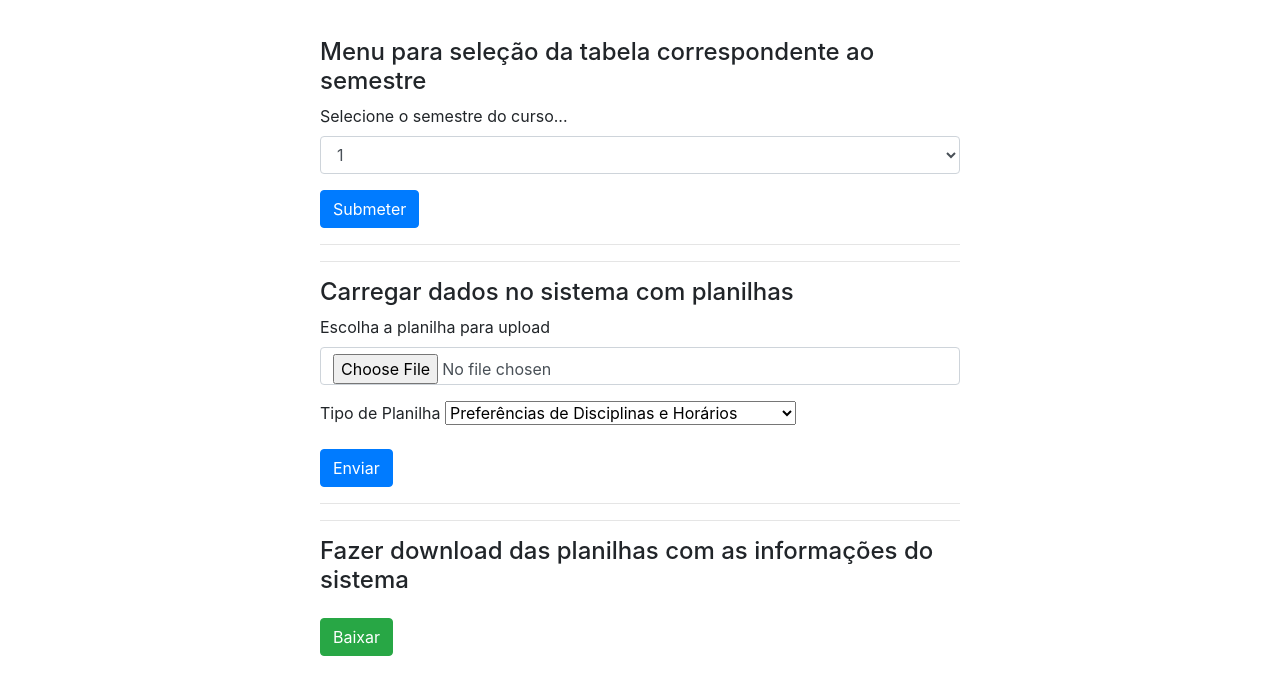
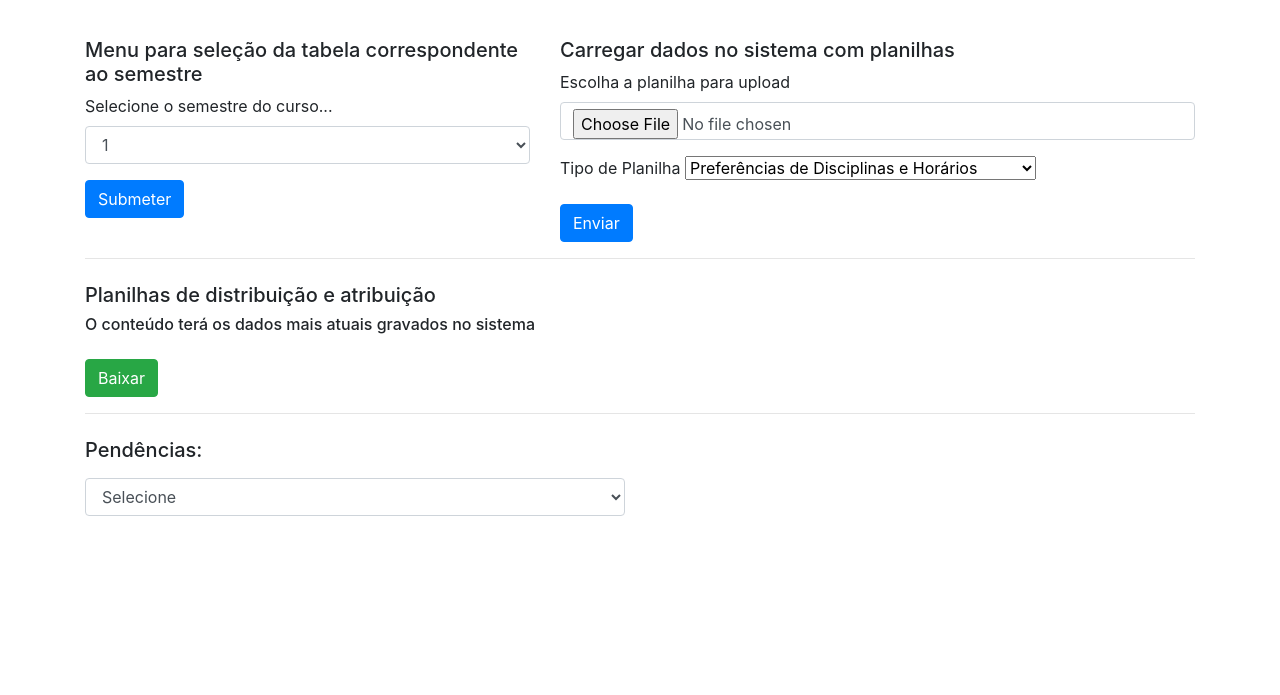
Before and after one commit to lucastoupitzen/ferramenta-graduacao-si, a Django app: page / in a window 1280 px wide. Shown: the top 695 px of the page. Run offline with Django 4.2, Linux system fonts and the light colour scheme; tables that the repository leaves empty hold one stand-in row (values such as "Sample post").

Commit message:
botão de pendências

```diff
--- a/table/templates/table/menu.html
+++ b/table/templates/table/menu.html
@@ -7,11 +7,15 @@
     <link rel="stylesheet" href="https://cdn.jsdelivr.net/npm/bootstrap@4.1.3/dist/css/bootstrap.min.css"
         integrity="sha384-MCw98/SFnGE8fJT3GXwEOngsV7Zt27NXFoaoApmYm81iuXoPkFOJwJ8ERdknLPMO" crossorigin="anonymous">
     <link rel="stylesheet" href="{% static 'table/css/styles.css' %}">
+    <script src="https://code.jquery.com/jquery-3.6.0.min.js"></script>
     <title>Menu</title>
 </head>
 <body>
-    <div style="width:50%;" class="mx-auto">
-        <h4>Menu para seleção da tabela correspondente ao semestre</h4>
+    <div style="width:90%;" class="mx-auto">
+        <div class="container mt-4 mb-4">
+            <div class="row">
+                <div class="col-sm-5">
+                    <h5>Menu para seleção da tabela correspondente ao semestre</h5>
                     <form id="semestreCurso" method="post" action = "redirect" >
                         {% csrf_token %}
                         <div class="form-group">
@@ -29,10 +33,9 @@
                         </div>
                         <input type="submit" class="btn btn-primary" value="Submeter">
                     </form>
-        <hr>
-        <hr>
-
-        <h4>Carregar dados no sistema com planilhas</h4>
+                </div>
+                <div class="col-sm-7">
+                    <h5>Carregar dados no sistema com planilhas</h5>
                     <form method="post" action="{% url 'process_file' %}" enctype="multipart/form-data">
                         {% csrf_token %}
                         <div class="mb-3">
@@ -48,20 +51,145 @@
                         </div>
                         <button type="submit" class="btn btn-primary">Enviar</button>
                     </form>
+                </div>
+            </div>
             <hr>
-        <hr>
-        <h4>Fazer download das planilhas com as informações do sistema</h4>
+        </div>
+
+        <div class="container mt-4 mb-4">
+            <div class="row">
+                <div class="col-sm-7">
+                    <h5>Planilhas de distribuição e atribuição</h5>
+                    <h6>O conteúdo terá os dados mais atuais gravados no sistema</h6>
                     <form method="POST" action="{% url 'download_zip_planilhas'%}">
                         {% csrf_token %}
                         <button type="submit" class="mt-3 btn btn-success">Baixar</button>
                     </form>
-        {% comment %}
-        <form method="POST" action="{% url 'listar_pendencias'%}">
+                </div>
+            </div>
+            <hr>
+        </div>
+
+
+        {% comment %} <form method="POST" action="{% url 'listar_pendencias'%}">
             {% csrf_token %}
             <button type="submit" class="mt-3 btn btn-success">Pendências</button>
-        </form> {% endcomment %}
+        </form>  {% endcomment %}
+
+        <div class="container mt-4 mb-4">
+            <div class="row">
+                <div class="col-sm-6">
+                    <label for="tableSelector"><h5>Pendências:</h5></label>
+                    <select id="tableSelector" class="form-control">
+                        <option value="">Selecione</option>
+                        <option value="pend_impar">Professores com menos de 8 horas (Ímpar)</option>
+                        <option value="pend_par">Professores com menos de 8 horas (Par)</option>
+                        <option value="disc_sem_turma">Disciplinas obrigatórias sem turmas alocadas</option>
+                    </select>
+                </div>
+            </div>
+        </div>
+
+
+        <div class="container d-none" id="pend_impar">
+            <div class="row">
+                <div class="col-sm-8">
+                    <p>*CH = carga horária já registrada no sistema</p>
+                    <table class="table table-bordered table-hover">
+                        <thead>
+                            <th scope="col">Nome</th>
+                            <th scope="col">CH Ímpar</th>
+                        </thead>
+                        <tbody>
+                            {% for nome, values in falta_aula.items%}
+                            <tr>
+                                <th scope="row">{{nome}}</th>
+                                <td>{{ values.I }}</td>
+                            </tr>
+                            {% endfor %}
+                        </tbody>
+                    </table>
+                </div>
+            </div>
+        </div>
+
+        <div class="container d-none" id="pend_par">
+            <div class="row">
+                <div class="col-sm-8">
+                    <p>*CH = carga horária já registrada no sistema</p>
+                    <table class="table table-bordered table-hover">
+                        <thead>
+                            <th scope="col">Nome</th>
+                            <th scope="col">CH Par</th>
+                        </thead>
+                        <tbody>
+                            {% for nome, values in falta_aula.items%}
+                            <tr>
+                                <th scope="row">{{nome}}</th>
+                                <td>{{ values.P }}</td>
+                            </tr>
+                            {% endfor %}
+                        </tbody>
+                    </table>
+                </div>
+            </div>
+        </div>
+
+        <div class="container d-none" id="disc_sem_turma">
+            <div class="row">
+                <div class="col-sm-12">
+                    <table class="table table-bordered table-hover">
+                        <thead>
+                            <th scope="col" class="align-middle" >Nome</th>
+                            <th scope="col" class="align-middle" >Abreviação</th>
+                            <th scope="col" class="align-middle" >Turma(s) faltando</th>
+                            <th scope="col" class="align-middle" >Semestre</th>
+                        </thead>
+                        <tbody>
+                            <th colspan="4" class="table-secondary p-2 text-center">ÍMPAR</th>
+                            {% for inf_dict in sem_tur.values%}
+                            {% if inf_dict.smt == "impar" %}
+                            <tr>
+                                <td>{{ inf_dict.disc.NomeDisc}}</td>
+                                <td>{{ inf_dict.disc.Abreviacao }}</td>
+                                <td>{{ inf_dict.faltando }}
+                                <td>{{ inf_dict.disc.SemestreIdeal }}</td>
+                            </tr>
+                            {% endif%}
+
+                            {% endfor %}
+                            <th colspan="4" class="table-secondary p-2 text-center">PAR</th>
+                            {% for inf_dict in sem_tur.values%}
+                            {% if inf_dict.smt == "par" %}
+                            <tr>
+                                <td>{{ inf_dict.disc.NomeDisc}}</td>
+                                <td>{{ inf_dict.disc.Abreviacao }}</td>
+                                <td>{{ inf_dict.faltando }}
+                                <td>{{ inf_dict.disc.SemestreIdeal }}</td>
+                            </tr>
+                            {% endif%}
+                            {% endfor %}
+                        </tbody>
+                    </table>
+                </div>
+            </div>
+        </div>
 
     </div>
 
 </body>
 </html>
+
+
+<script>
+    $(document).ready(function() {
+        $('#tableSelector').change(function() {
+            const selectedTable = $(this).val();
+            $('#pend_impar, #pend_par, #disc_sem_turma').addClass('d-none');
+            if (selectedTable !== "") {
+                console.log(selectedTable)
+                $('#' + selectedTable).removeClass('d-none');
+            }
+        });
+    });
+ </script>
--- a/table/urls.py
+++ b/table/urls.py
@@ -13,5 +13,4 @@ urlpatterns = [
     path("", views.menu, name="menupage"),
     path("redirect", views.redirect, name="redirect"),
     path("process_file", views.pref_planilha, name="process_file"),
-    path("listar_pendencias", views.listar_pendencias, name="listar_pendencias")
 ]
--- a/table/views/views.py
+++ b/table/views/views.py
@@ -195,7 +195,68 @@ def atribuir_tbl_values(tbl, cod_disc, row, col, prof):
 
 
 def menu(request):
-    return render(request, "table/menu.html")
+    ano = 2023
+
+    # Obtém as disciplinas obrigatórias e anota se elas têm turmas associadas ao ano específico
+    disciplinas = Disciplina.objects.filter(TipoDisc="obrigatoria").annotate(
+        has_turmas_no_ano=Count('turma', filter=Q(turma__Ano=ano, turma__Eextra="N"))
+    ).order_by("SemestreIdeal")
+
+    # Obtém as disciplinas que não têm turmas associadas ao ano específico
+    discs_incompletas = disciplinas.exclude(has_turmas_no_ano=3)
+    dict_incompletas = {}
+
+    for disc in discs_incompletas:
+        turmas = disc.turma_set.filter(Eextra="N")
+        turmas_obrig = [2, 4, 94]
+        if turmas:
+            for tur in turmas:
+                turmas_obrig.remove(tur.CodTurma)
+
+        formatted_turmas = [f"{num:02d}" for num in turmas_obrig]
+        result_string = ", ".join(formatted_turmas)
+
+        dict_incompletas[disc.Abreviacao] = {
+            "disc": disc,
+            "faltando": result_string,
+            "smt": "impar" if disc.SemestreIdeal % 2 else "par"
+        }
+
+    faltando_hrs = {}
+    turmas = Turma.objects.filter(Ano=ano)
+    profs = Professor.objects.all()
+
+    for tur in turmas:
+
+        nome = tur.NroUSP.Apelido
+        cred = tur.CoDisc.CreditosAula
+
+        if nome not in faltando_hrs:
+            inicializa_prof(faltando_hrs, nome)
+
+        faltando_hrs[nome][tur.SemestreAno] += cred
+
+        hrs = faltando_hrs[nome][tur.SemestreAno]
+        if hrs and hrs >= 8:
+            faltando_hrs[nome][tur.SemestreAno] = False
+
+    for prof in profs:
+        nome = prof.Apelido
+
+        if nome not in faltando_hrs:
+            inicializa_prof(faltando_hrs, nome)
+        else:
+            falta_par = faltando_hrs[nome]["P"]
+            falta_impar = faltando_hrs[nome]["I"]
+
+            if not (falta_par or falta_impar):
+                del faltando_hrs[nome]
+
+    context = {
+        "sem_tur": dict_incompletas,
+        "falta_aula": faltando_hrs
+    }
+    return render(request, "table/menu.html", context)
 
 
 def redirect(request):
@@ -385,62 +446,8 @@ def pref_planilha(request):
     return render(request, "table/menu.html")
 
 
-def listar_pendencias(request):
-    if request.method == "POST":
-        ano = 2023
-        alertas = {}
-
-        # Obtém as disciplinas obrigatórias e anota se elas têm turmas associadas ao ano específico
-        disciplinas = Disciplina.objects.filter(TipoDisc="obrigatoria").annotate(
-            has_turmas_no_ano=Count('turma', filter=Q(turma__Ano=ano))
-        )
-
-        # Obtém as disciplinas que não têm turmas associadas ao ano específico
-        disciplinas_sem_turmas = disciplinas.filter(has_turmas_no_ano=0)
-
-        # for d in disciplinas_sem_turmas:
-        #     print(d)
-
-        faltando_hrs = {}
-        turmas = Turma.objects.filter(Ano=ano)
-        profs = Professor.objects.all()
-
-        for tur in turmas:
-
-            nome = tur.NroUSP.NomeProf
-            cred = tur.CoDisc.CreditosAula
-
-            if nome not in faltando_hrs:
-                inicializa_prof(faltando_hrs, nome)
-
-            faltando_hrs[nome][tur.SemestreAno] += cred
-
-            hrs = faltando_hrs[nome][tur.SemestreAno]
-            if hrs and hrs >= 8:
-                faltando_hrs[nome][tur.SemestreAno] = False
-
-        for prof in profs:
-            nome = prof.NomeProf
-
-            if nome not in faltando_hrs:
-                inicializa_prof(faltando_hrs, nome)
-            else:
-                falta_par = faltando_hrs[nome]["P"]
-                falta_impar = faltando_hrs[nome]["I"]
-
-                if not(falta_par or falta_impar):
-                    del faltando_hrs[nome]
-
-        # for n in faltando_hrs.keys():
-        #    print(f"{n}: par = {faltando_hrs[n]['P']} // impar = {faltando_hrs[n]['I']}")
-
-        return HttpResponse(alertas)
-    else:
-        return HttpResponse("fail")
-
-
 def inicializa_prof(dicio, nome):
     dicio[nome] = {
-        "P": 0,
-        "I": 0
+        "I": 0,
+        "P": 0
     }
```
Lines whose indentation alone changed are shown as unchanged.
